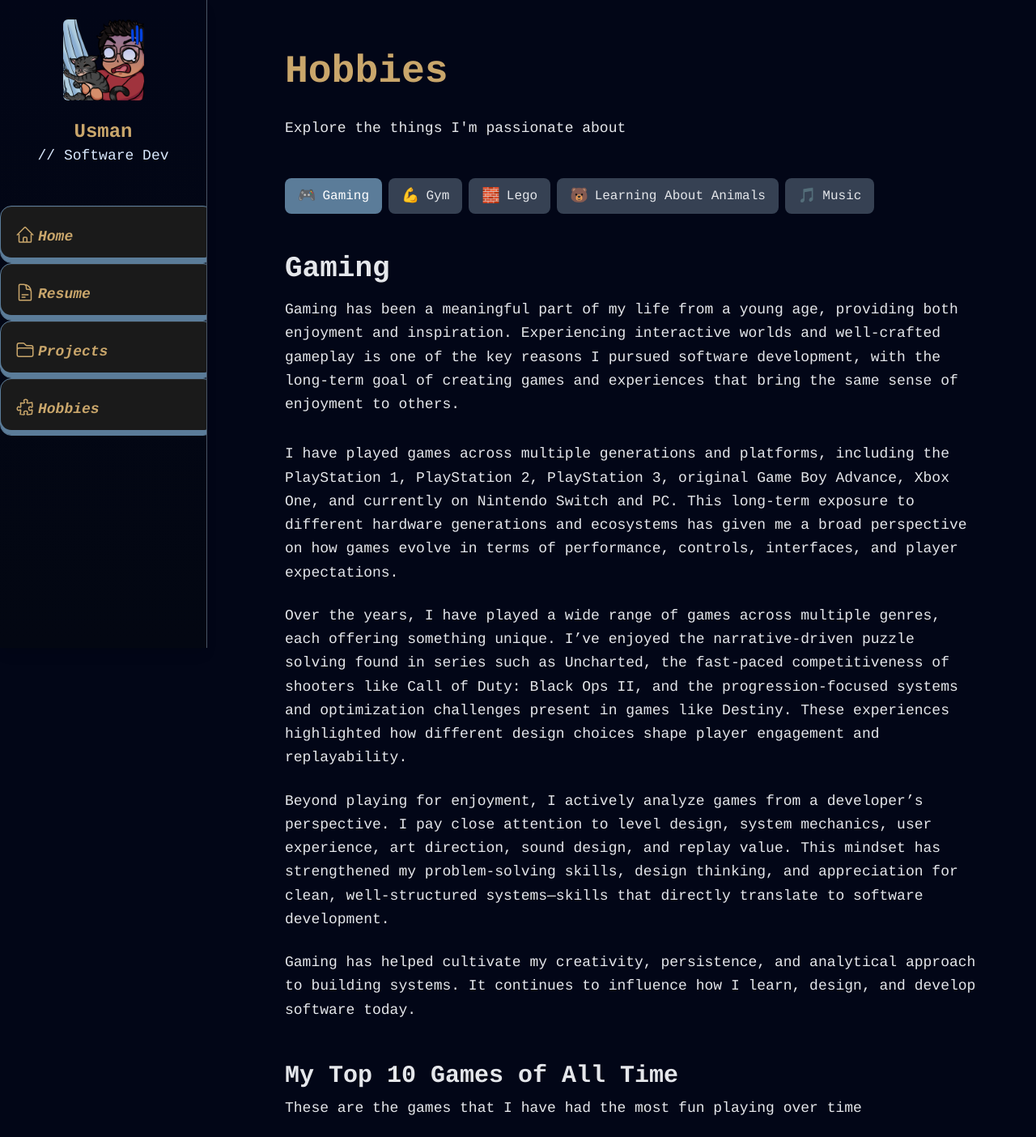
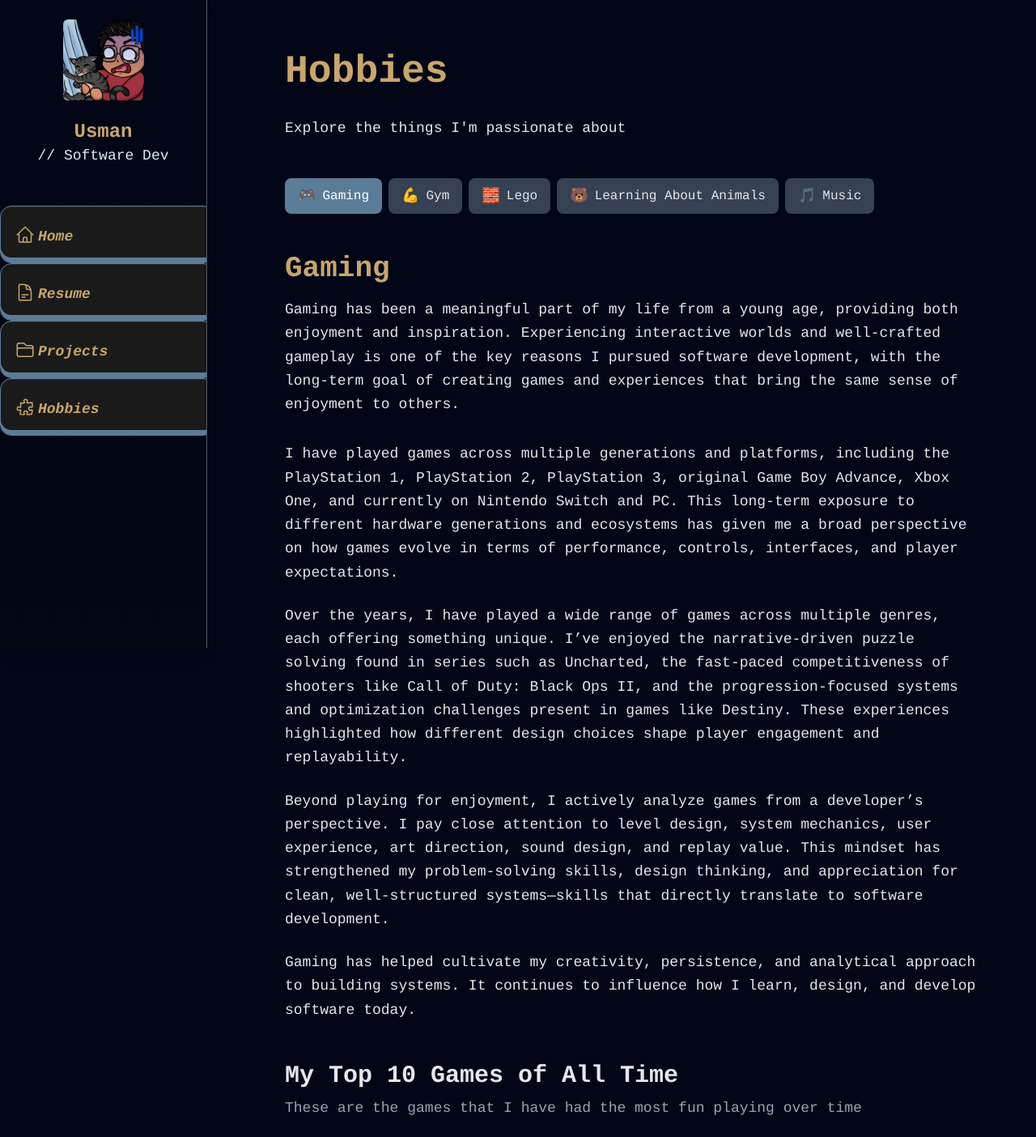
Before and after one commit to Ushmayne/Personal-Site, a Next.js app in the folder my-app/: page /hobbies/gaming in a window 1280 px wide. Shown: the top 1404 px of the page at 81% size. Built offline with nearby package versions, Linux system fonts and the light colour scheme.

Commit message:
added to the rest of the hobbies section

```diff
--- a/my-app/app/hobbies/gaming/page.tsx
+++ b/my-app/app/hobbies/gaming/page.tsx
@@ -22,7 +22,7 @@ export default function GamingPage() {
       <div className="mb-12">
         <div className="flex items-start gap-8 mb-8">
           <div className="flex-1">
-            <h2 className="text-4xl font-bold text-cabin-text mb-4">
+            <h2 className="text-4xl font-bold text-cabin-glow mb-4">
               Gaming
             </h2>
             <p className="text-cabin-text text-lg leading-relaxed">
@@ -51,7 +51,7 @@ export default function GamingPage() {
         {/* Top 10 Games Section */}
         <div className="mt-12">
           <h3 className="text-3xl font-bold text-cabin-text mb-2">My Top 10 Games of All Time</h3>
-          <p className="text-cabin-text text-lg mb-6">These are the games that I have had the most fun playing over time</p>
+          <p className="text-cabin-muted text-lg mb-6">These are the games that I have had the most fun playing over time</p>
           <div className="grid grid-cols-1 md:grid-cols-2 gap-4">
             {[
               { rank: 1, title: 'The Last of Us', description: 'Compelling storytelling that draws players in from the beginning, paired with relatable and complex characters who evolve throughout the game. It balances tension with thoughtful, light-hearted moments, all set within a meticulously crafted and immersive world.', time: '36' },
```
